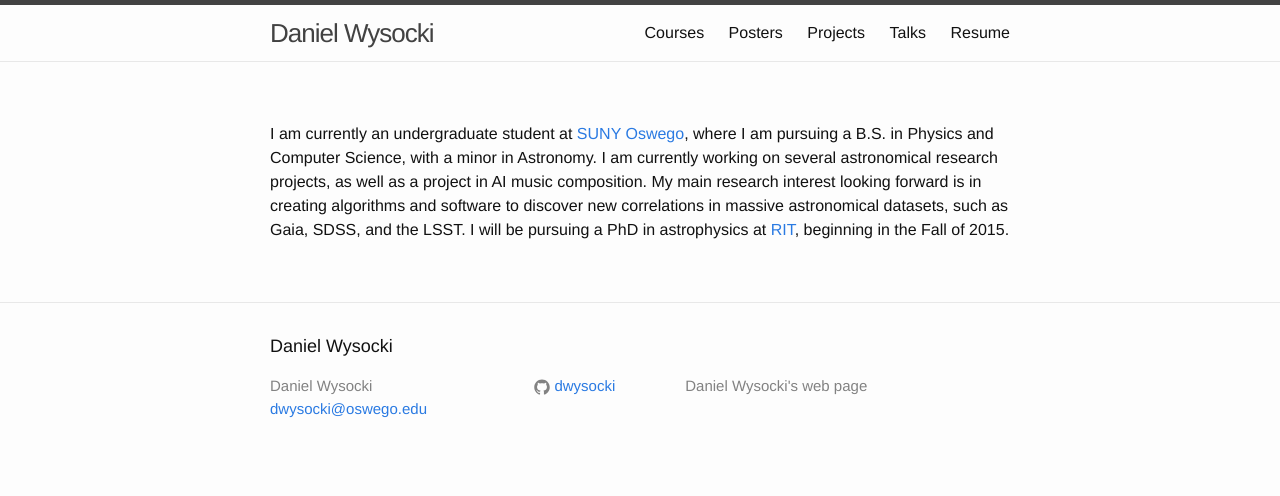
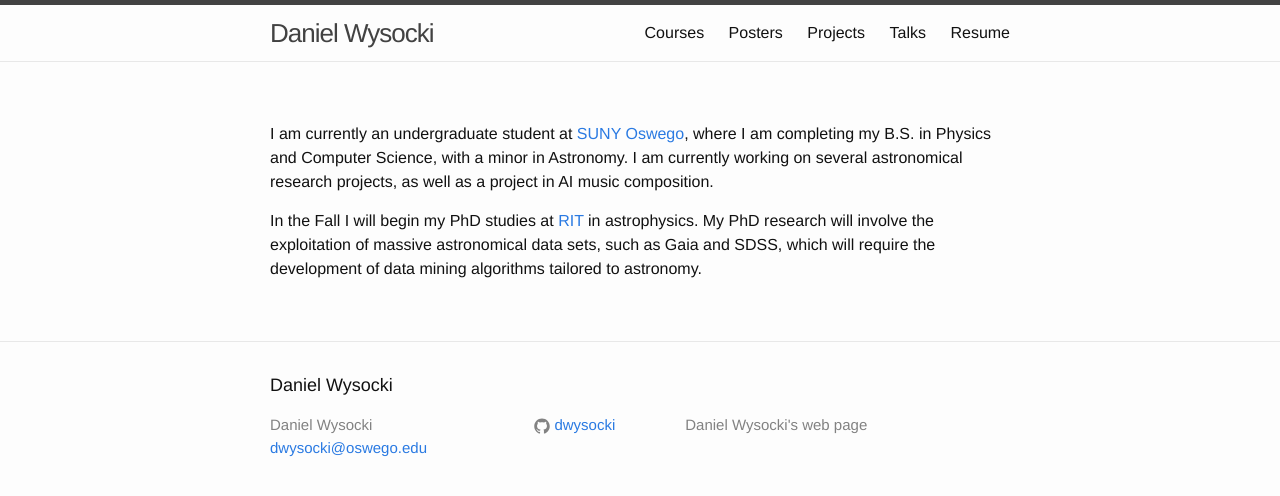
Before and after one commit to dwysocki/dwysocki.github.io, a Jekyll site: the page built from index.md, in a window 1280 px wide. Shown: the top 496 px of the page. Built offline with Jekyll 4.4.1, drawn with Linux system fonts in a browser that asks for light colours.

Commit message:
Updating home page

```diff
--- a/index.md
+++ b/index.md
@@ -2,4 +2,6 @@
 layout: page
 ---
 
-I am currently an undergraduate student at [SUNY Oswego](http://www.oswego.edu), where I am pursuing a B.S. in Physics and Computer Science, with a minor in Astronomy. I am currently working on several astronomical research projects, as well as a project in AI music composition. My main research interest looking forward is in creating algorithms and software to discover new correlations in massive astronomical datasets, such as Gaia, SDSS, and the LSST. I will be pursuing a PhD in astrophysics at [RIT](https://www.rit.edu/cos/astrophysics/), beginning in the Fall of 2015.
+I am currently an undergraduate student at [SUNY Oswego](http://www.oswego.edu), where I am completing my B.S. in Physics and Computer Science, with a minor in Astronomy. I am currently working on several astronomical research projects, as well as a project in AI music composition.
+
+In the Fall I will begin my PhD studies at [RIT](https://www.rit.edu/cos/astrophysics/) in astrophysics. My PhD research will involve the exploitation of massive astronomical data sets, such as Gaia and SDSS, which will require the development of data mining algorithms tailored to astronomy.
```
